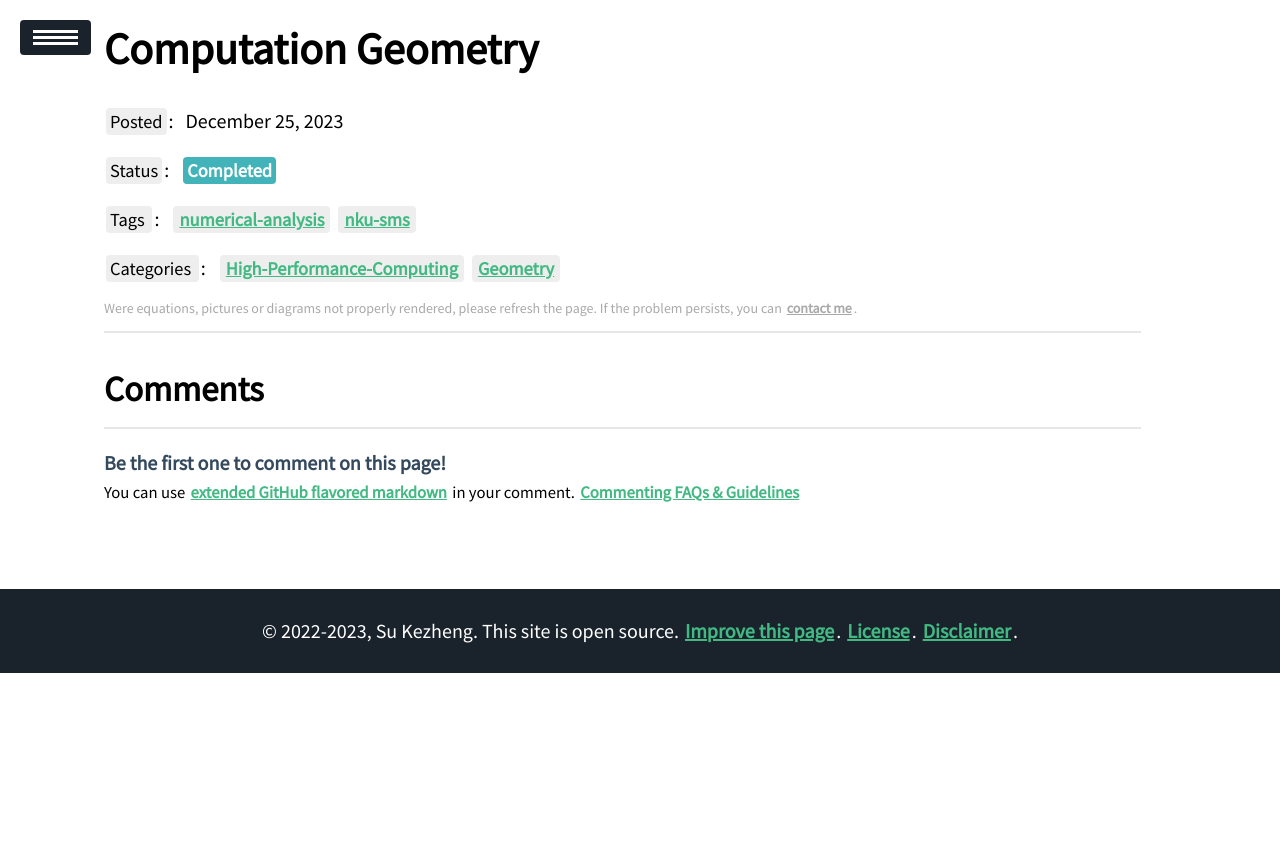
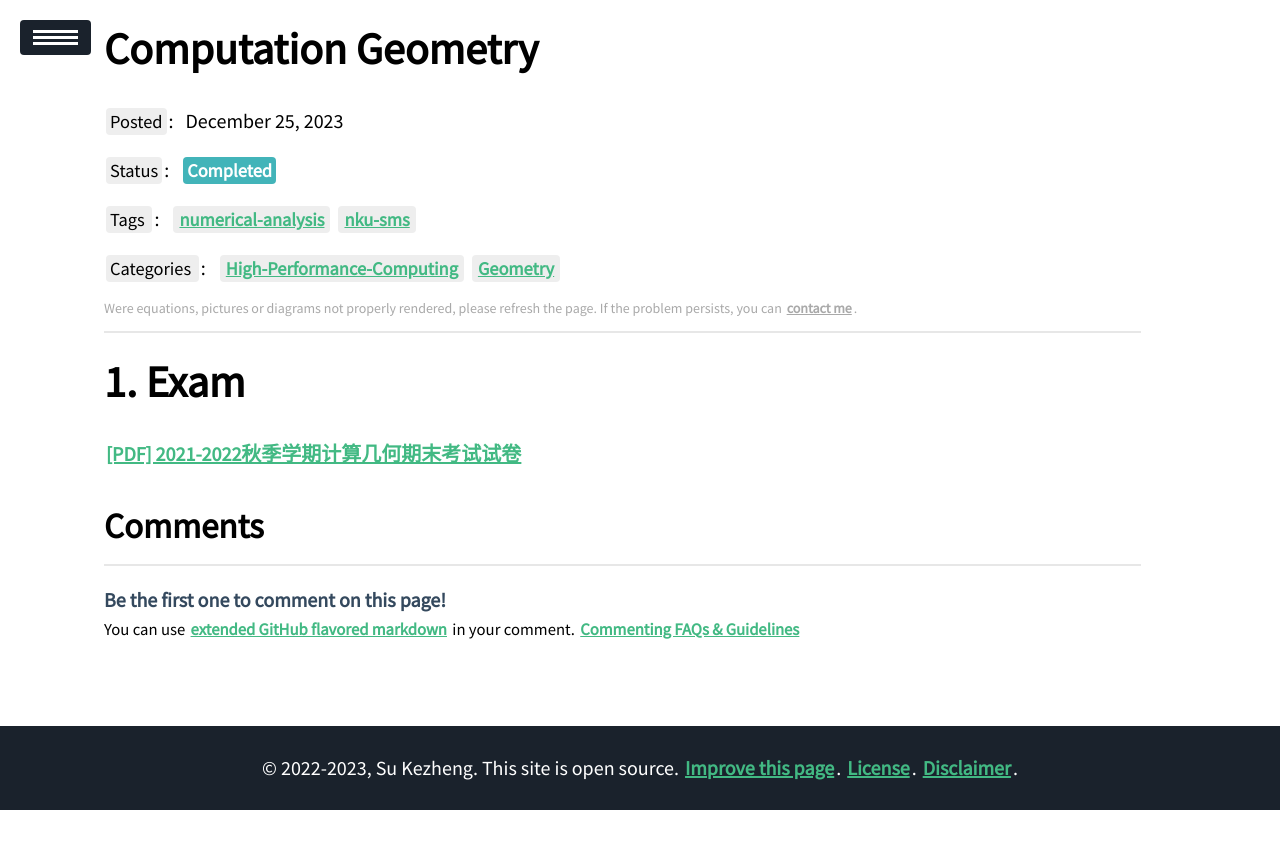
Before and after one commit to ssskz/ssskz.github.io, a Jekyll site: the page built from _posts/2023-12-25-Computation-Geometry.md, in a window 1280 px wide. Shown: the top 849 px of the page. Built offline with Jekyll 4.4.1, drawn with Linux system fonts in a browser that asks for light colours; our own code applies the rules of GitHub Pages for plain Markdown files; a script that is not in the unit is left out.

Commit message:
1
Signed-off-by: ssskz <12497590+ssskz@user.noreply.gitee.com>

```diff
--- a/_posts/2023-12-25-Computation-Geometry.md
+++ b/_posts/2023-12-25-Computation-Geometry.md
@@ -8,3 +8,7 @@
 categories: High-Performance-Computing Geometry
 description: Sharing of learning materials (homework and exams) about **Computation Geometry** course given by [Pr.Xue](http://222.30.48.141/~yhxue/index.html) sms, Nankai University, in 2023 Spring semester.
 ---
+
+# Exam
+
+<p><a href="https://ssskz.github.io/materials/计算几何/计算几何2021-2022第二学期期末考试A卷.pdf" target="_blank">[PDF] 2021-2022秋季学期计算几何期末考试试卷</a></p>
```
